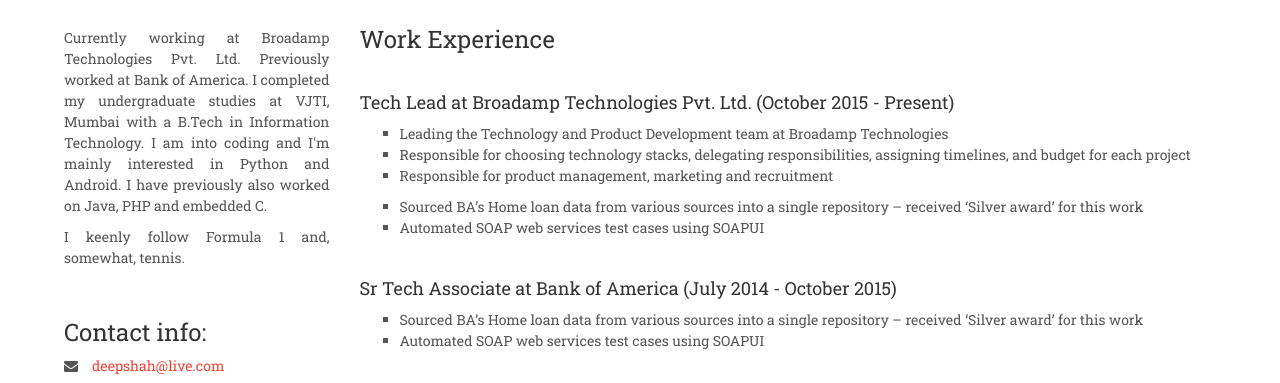
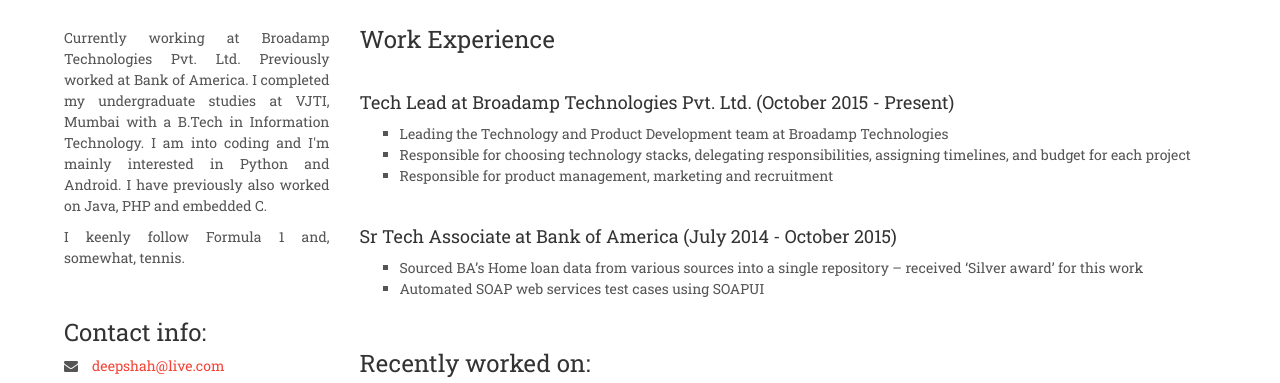
Before and after one commit to deepshah/deepshah.github.io, a plain HTML site: page index.html in a window 1280 px wide. Shown: the part 113-496 px from the top of the page. Drawn offline with nearby package versions, Linux system fonts and the light colour scheme.

Commit message:
info updated, page redesigned

```diff
--- a/index.html
+++ b/index.html
@@ -60,10 +60,6 @@
 					<li>Responsible for choosing technology stacks, delegating responsibilities, assigning timelines, and budget for each project</li>
 					<li>Responsible for product management, marketing and recruitment</li>
 				</ul>
-				<ul >
-					<li>Sourced BA’s Home loan data from various sources into a single repository – received ‘Silver award’ for this work</li>
-					<li>Automated SOAP web services test cases using SOAPUI</li>
-				</ul>
 				<br>
 				<h4>Sr Tech Associate at Bank of America (July 2014 - October 2015)</h4>
 				<ul >
```
